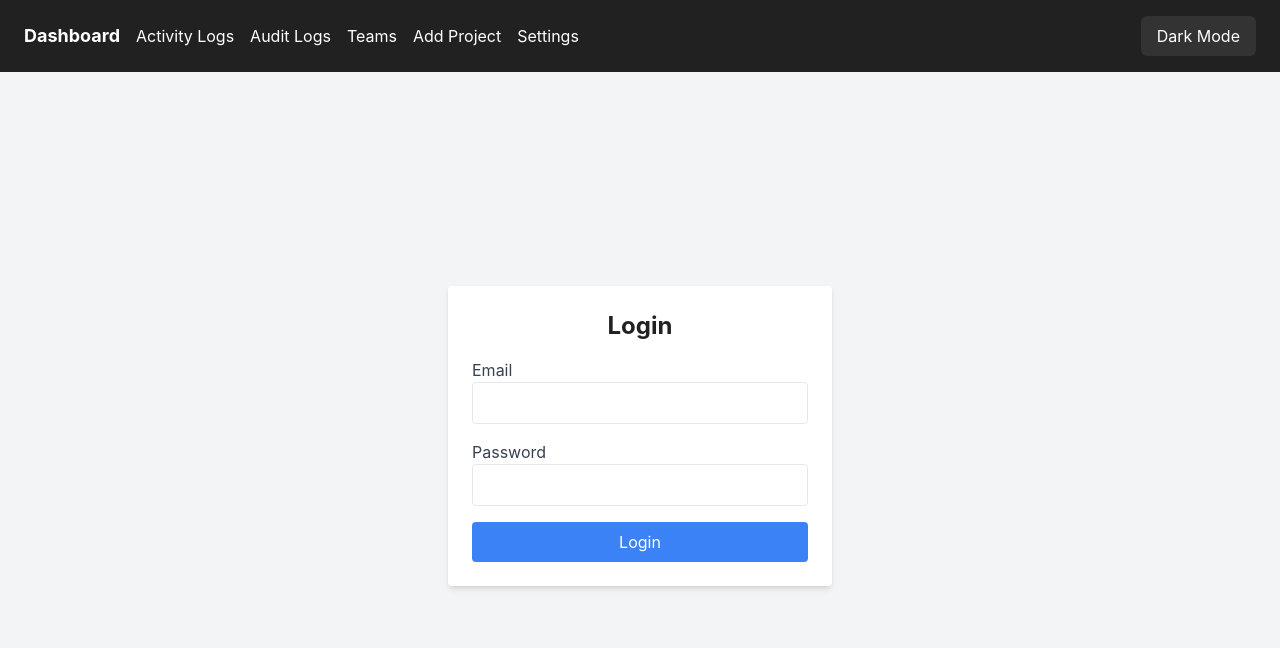
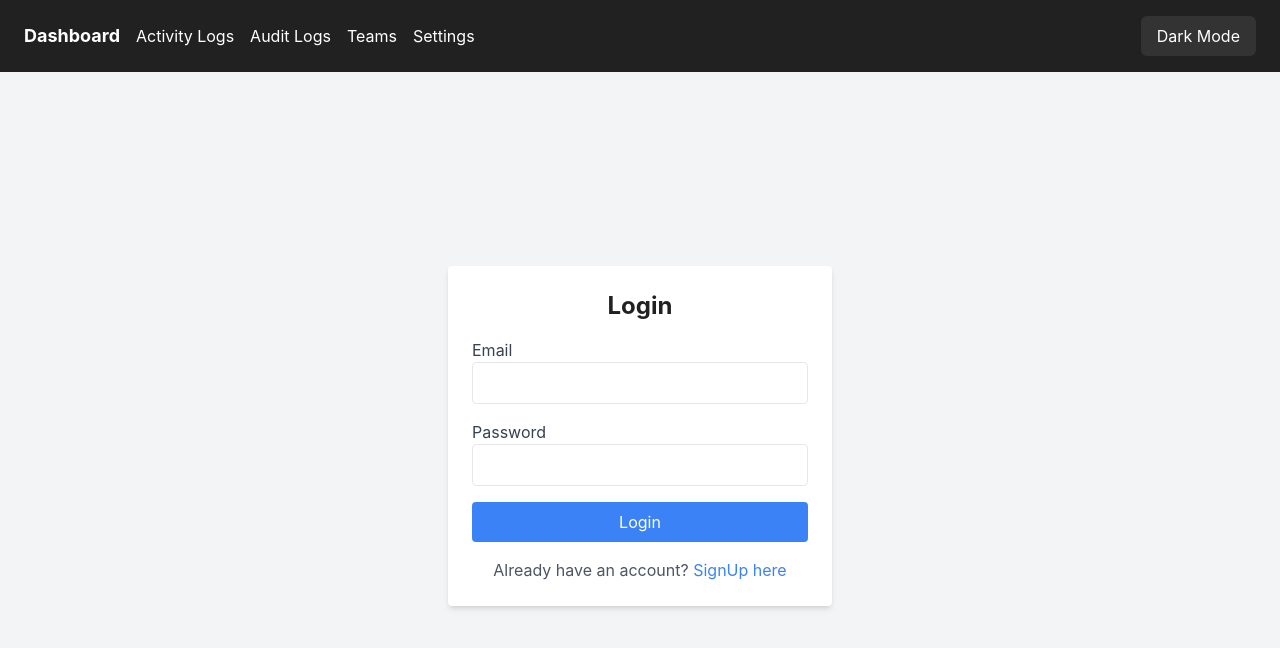
Before and after one commit to Janhavi-j001/rbac-app, a React (Create React App) app: page /login in a window 1280 px wide. Shown: the top 648 px of the page. Built offline with nearby package versions, Linux system fonts and the light colour scheme.

Commit message:
Fixed some bugs

```diff
--- a/src/App.jsx
+++ b/src/App.jsx
@@ -10,8 +10,11 @@ import ActivityLogs from "./pages/ActivityLogs";
 import AuditLogs from "./pages/AuditLogs";
 import Teams from "./pages/Teams";
 import Projects from "./pages/Projects";
+import Users from "./pages/Users"
+import Permissions from "./pages/Permissions";
 import Settings from "./pages/Settings";
 import NotFound from "./pages/NotFound";
+import Roles from "./pages/Roles";
 import ProtectedRoute from "./components/ProtectedRoute";
 import "./App.css";
 
@@ -49,6 +52,9 @@ const App = () => {
           <Route path="/audit-logs" element={<ProtectedRoute element={<AuditLogs />} />} />
           <Route path="/teams" element={<ProtectedRoute element={<Teams />} />} />
           <Route path="/settings" element={<ProtectedRoute element={<Settings />} />} />
+          <Route path="/users" element={<ProtectedRoute element={<Users />} />} />
+          <Route path="/permissions" element={<ProtectedRoute element={<Permissions />} />} />
+          <Route path="/roles" element={<ProtectedRoute element={<Roles />} />} />
           <Route path="*" element={<NotFound />} />
         </Routes>
       </div>
--- a/src/components/Auth/Login.jsx
+++ b/src/components/Auth/Login.jsx
@@ -50,6 +50,15 @@ const Login = () => {
             Login
           </button>
         </form>
+        <p className="text-center mt-4 text-gray-600">
+          Already have an account?{" "}
+          <span
+            onClick={() => navigate("/signup")}
+            className="text-blue-500 cursor-pointer hover:underline"
+          >
+            SignUp here
+          </span>
+        </p>
       </div>
     </div>
   );
--- a/src/components/Dashboard/Navbar.jsx
+++ b/src/components/Dashboard/Navbar.jsx
@@ -21,9 +21,6 @@ const Navbar = ({ darkMode, toggleTheme }) => {
         <Link to="/teams" className="hover:text-gray-300">
           Teams
         </Link>
-        <Link to="/add-project" className="hover:text-gray-300">
-          Add Project
-        </Link>
         <Link to="/settings" className="hover:text-gray-300">
           Settings
         </Link>
```
Also changed, not shown: src/index.css (deleted, +0 -8 lines).
